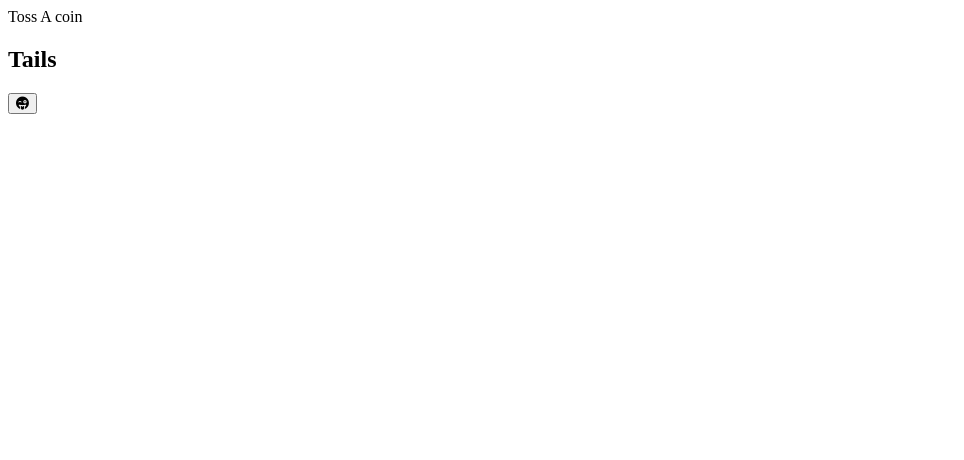
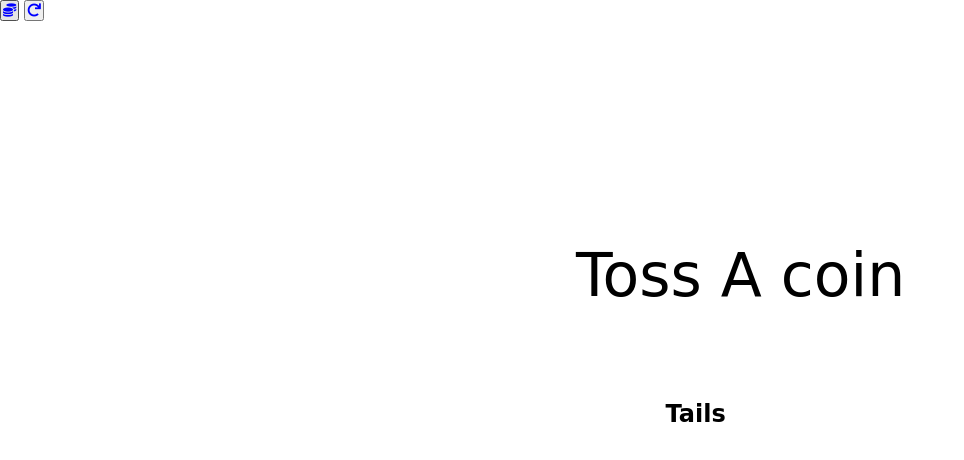
Before and after one commit to ShellZone/Toss-A-Coin, a plain HTML site: page index.html in a window 1280 px wide. Shown: the whole page, without its empty margins (0-964 px from the left). Drawn offline with Linux system fonts and the light colour scheme.

Commit message:
added css styling and buttons

```diff
--- a/index.html
+++ b/index.html
@@ -17,7 +17,9 @@
 <body>
     <header>Toss A coin</header>
     <h2 class="result">Tails</h2>
-    <button class="btn"><i class="fas fa-grin-tongue-wink btn"></i></button>
+    <button class="btn"><i class="fas fa-coins"></i></button>
+    <button class="btn"><i class="fas fa-redo"></i></button>
+
 
 
 
--- a/js.js
+++ b/js.js
@@ -0,0 +1,3 @@
+* {
+
+}
--- a/style.css
+++ b/style.css
@@ -0,0 +1,32 @@
+* {
+    padding: 0;
+    margin: 0;
+    box-sizing: border-box;
+    font-family: 'Itim', cursive;
+
+}
+
+/* body {
+    position: fixed; /* or absolute */
+    /* top: 50%;
+    left: 50%;
+} */
+
+.btn {
+    color: blue;
+    padding: 1px;
+}
+
+header {
+    font-size: 60px;
+    top: 0px;
+    position: fixed;
+    top: 30%;
+    left: 45%;
+}
+
+h2, btn {
+    position: fixed;
+    top: 50%;
+    left: 52%;
+}
```
